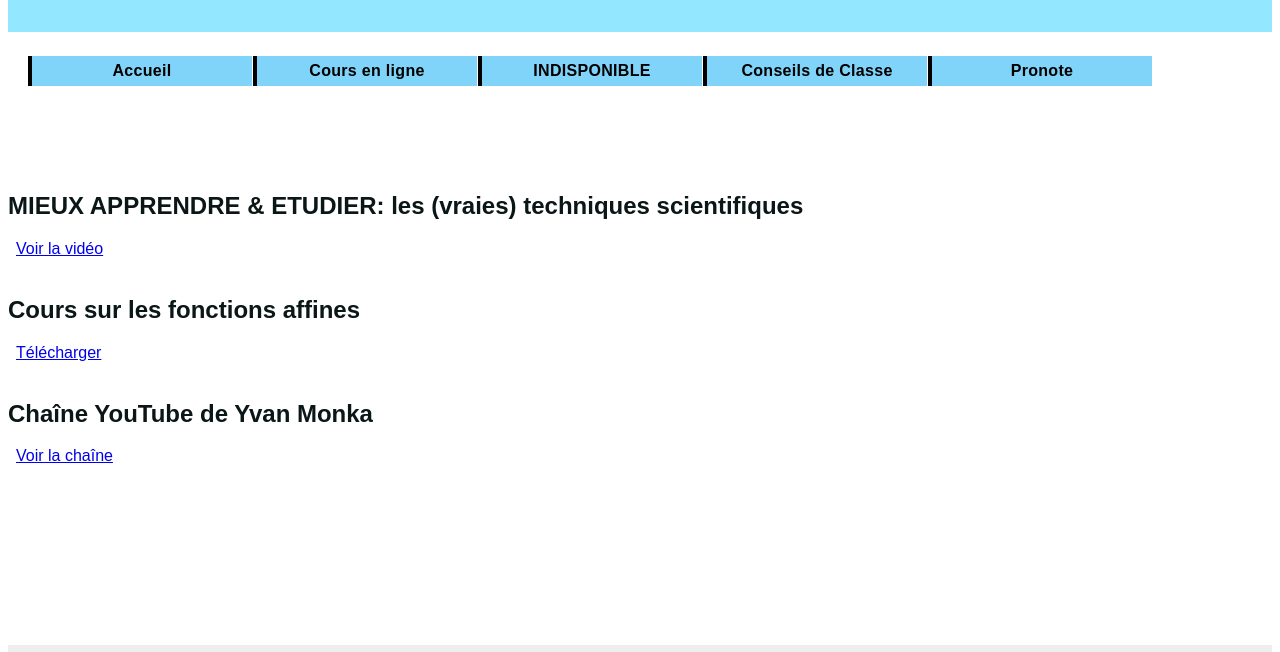
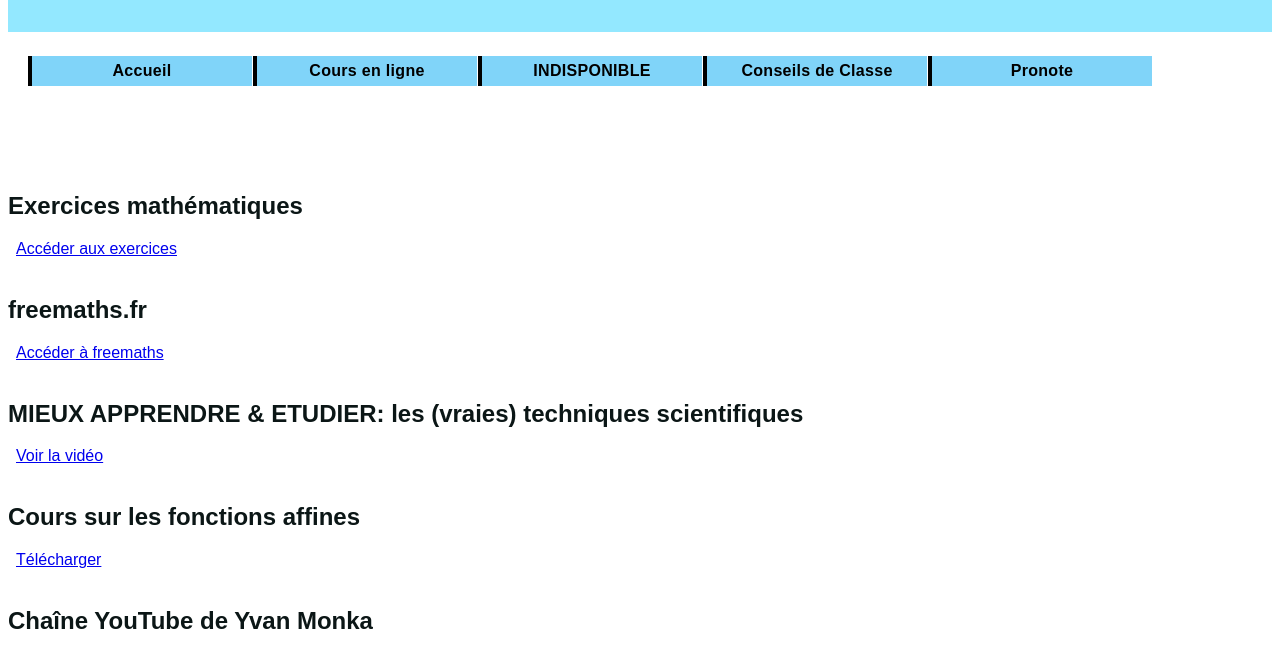
Before and after one commit to xavierfini/sti2d-sin, a plain HTML site: page maths.html in a window 1280 px wide. Shown: the part 117-769 px from the top of the page. Drawn offline with Linux system fonts and the light colour scheme.

Commit message:
Update maths.html

```diff
--- a/maths.html
+++ b/maths.html
@@ -44,7 +44,13 @@
 		<td bgcolor="white" height="300" valign="top">
 		<br>
 		<div align="left">
-		&ensp;<h2>MIEUX APPRENDRE & ETUDIER: les (vraies) techniques scientifiques</h2>
+		&ensp;<h2>Exercices mathématiques</h2>
+		&ensp;<a href="https://www.kwyk.fr/exercices/mathematiques/td/">Accéder aux exercices</a>
+		<br>
+&ensp;<h2>freemaths.fr</h2>
+		&ensp;<a href="https://www.freemaths.fr/lycee/terminale-technologique-mathematiques">Accéder à freemaths</a>
+		<br>
+&ensp;<h2>MIEUX APPRENDRE & ETUDIER: les (vraies) techniques scientifiques</h2>
 		&ensp;<a href="https://www.youtube.com/watch?v=RVB3PBPxMWg">Voir la vidéo</a>
 		<br>
 		&ensp;<h2>Cours sur les fonctions affines</h2>
```
